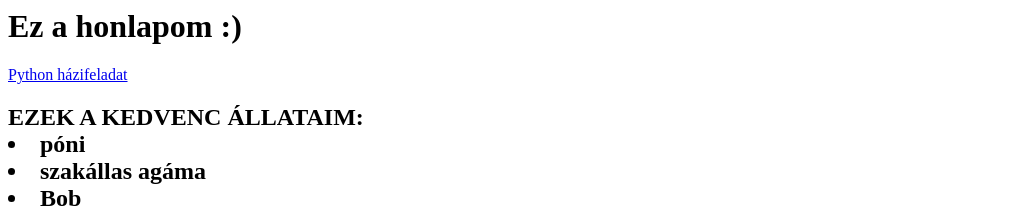
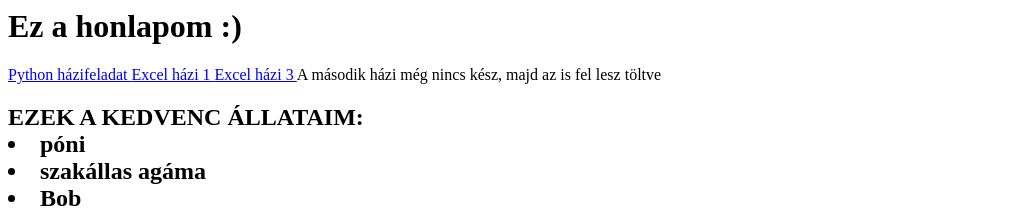
Before and after one commit to szaszblanka/honlap, a plain HTML site: page index.html in a window 1280 px wide. Shown: the top 213 px of the page, without its empty margins (0-1018 px from the left). Drawn offline with Linux system fonts and the light colour scheme.

Commit message:
excel link

```diff
--- a/index.html
+++ b/index.html
@@ -4,10 +4,18 @@
 
 <a href="Hf5_10DA_szasz_blanka.zip" download>
   Python házifeladat
+</a>
 
+<a href="PL_01.XLS" download>
+  Excel házi 1
+</a>
 
+<a href="PL_03.xlsx" download>
+  Excel házi 3
+</a>
 
-</a>
+ A második házi még nincs kész, majd az is fel lesz töltve
+
 
 <h2>
 EZEK A KEDVENC ÁLLATAIM:
```
